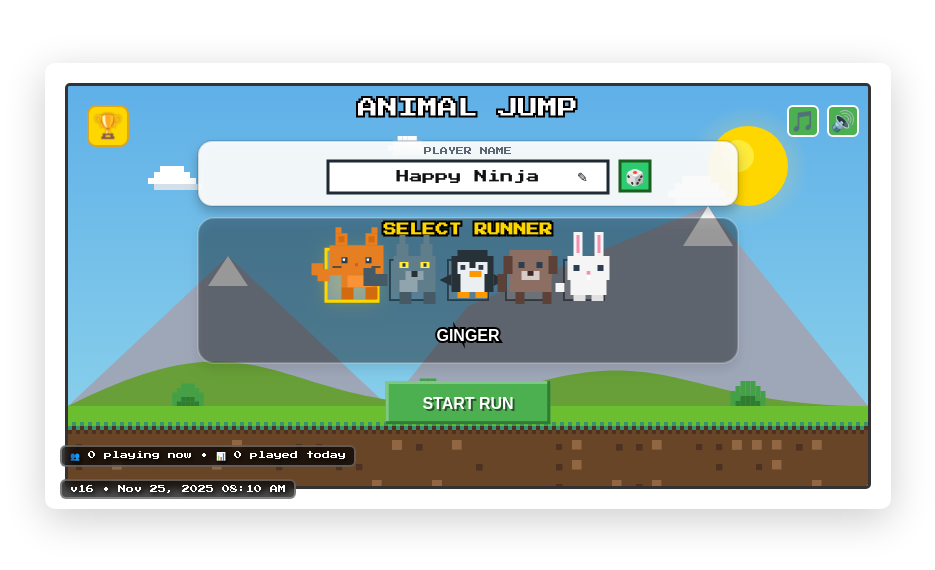
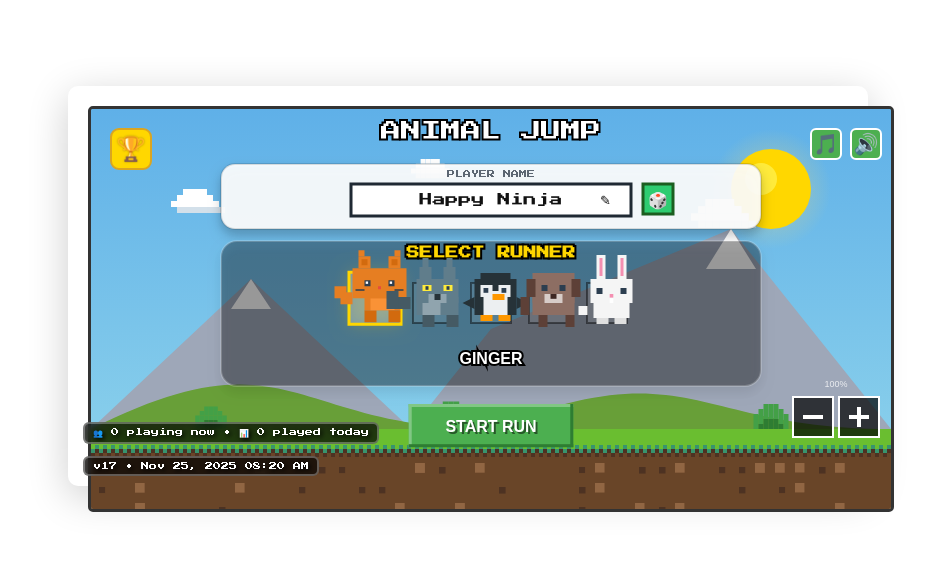
Before and after one commit to thorarinnjohannsson/runner-game, a website: page index.html in a window 1280 px wide. Shown: the part 114-684 px from the top of the page, without its empty margins (172-1107 px from the left). Drawn offline with nearby package versions, Linux system fonts and the light colour scheme; no server answers.

Commit message:
Update Google Tag Manager to gtag.js for improved tracking, add zoom controls to the UI, and enhance server logging for network access. Increment version to 17 in VERSION and version.json.

```diff
--- a/index.html
+++ b/index.html
@@ -106,13 +106,15 @@
     <link rel="icon" type="image/svg+xml" sizes="192x192" href="favicon-wolfie.svg">
     <link rel="icon" type="image/svg+xml" sizes="512x512" href="favicon-wolfie.svg">
 
-  <!-- Google Tag Manager -->
-<script>(function(w,d,s,l,i){w[l]=w[l]||[];w[l].push({'gtm.start':
-    new Date().getTime(),event:'gtm.js'});var f=d.getElementsByTagName(s)[0],
-    j=d.createElement(s),dl=l!='dataLayer'?'&l='+l:'';j.async=true;j.src=
-    'https://www.googletagmanager.com/gtm.js?id='+i+dl;f.parentNode.insertBefore(j,f);
-    })(window,document,'script','dataLayer','GTM-TZ35GHWW');</script>
-    <!-- End Google Tag Manager -->
+    <!-- Google tag (gtag.js) -->
+    <script async src="https://www.googletagmanager.com/gtag/js?id=G-C5T0TNH3H2"></script>
+    <script>
+      window.dataLayer = window.dataLayer || [];
+      function gtag(){dataLayer.push(arguments);}
+      gtag('js', new Date());
+
+      gtag('config', 'G-C5T0TNH3H2');
+    </script>
 
     <!-- Google Fonts: Press Start 2P -->
     <link rel="preconnect" href="https://fonts.googleapis.com">
@@ -121,10 +123,6 @@
     <!-- Styles loaded dynamically by loader script to prevent caching -->
 </head>
 <body>
-    <!-- Google Tag Manager (noscript) -->
-<noscript><iframe src="https://www.googletagmanager.com/ns.html?id=GTM-TZ35GHWW"
-    height="0" width="0" style="display:none;visibility:hidden"></iframe></noscript>
-    <!-- End Google Tag Manager (noscript) -->
     <div id="game-container">
         <canvas id="gameCanvas"></canvas>
         <input type="text" id="playerNameInput" placeholder="Enter your name" maxlength="12" autocomplete="off">
@@ -210,6 +208,7 @@
                 "js/difficulty.js",
                 "js/storage.js",
                 "js/audio.js",
+                "js/zoom.js",
                 "js/ui.js",
                 "js/main.js"
             ];
--- a/js/main.js
+++ b/js/main.js
@@ -29,6 +29,13 @@ function setupResponsiveCanvas() {
 
     // Update game constants based on canvas size
     updateGameDimensions();
+
+    // Apply saved zoom level
+    if (typeof applyCanvasZoom === 'function') {
+        setTimeout(() => {
+            applyCanvasZoom();
+        }, 50);
+    }
 }
 
 // Update game dimensions when canvas size changes
@@ -1515,14 +1522,8 @@ function updateVersionAndStatsVisibility() {
     const versionDiv = document.getElementById('version-info');
     const statsDiv = document.getElementById('player-stats');
 
-    // Check if mobile
-    const mobile = isMobile || (typeof window !== 'undefined' && window.innerWidth < 768);
-
-    // On mobile: show on start screen and during gameplay (positioned at top)
-    // On desktop: only show on start screen
-    const shouldShow = mobile
-        ? (gameState === GAME_STATES.START_SCREEN || gameState === 'HIGHSCORE_MODAL' || gameState === GAME_STATES.PLAYING || gameState === GAME_STATES.PAUSED)
-        : (gameState === GAME_STATES.START_SCREEN || gameState === 'HIGHSCORE_MODAL');
+    // Only show on main menu (start screen)
+    const shouldShow = gameState === GAME_STATES.START_SCREEN;
 
     if (versionDiv) {
         versionDiv.style.display = shouldShow ? 'block' : 'none';
--- a/js/ui.js
+++ b/js/ui.js
@@ -157,6 +157,11 @@ function drawStartScreen() {
 
     const pulse = 1 + Math.sin(Date.now() * 0.005) * 0.03;
     drawCardStartButton(center, buttonY, pulse, { compact: tight || compact || veryCompact });
+
+    // Draw zoom controls
+    if (typeof drawZoomControls === 'function') {
+        drawZoomControls();
+    }
 }
 
 // Draw Name Entry UI (Text mode vs Edit mode)
@@ -844,6 +849,31 @@ function handleUITouch(e) {
 
 // Process UI interaction (works for both click and touch)
 function processUIInteraction(x, y) {
+    // Check zoom buttons (available in all states)
+    if (window.zoomOutButton) {
+        const btn = window.zoomOutButton;
+        if (x >= btn.x && x <= btn.x + btn.width &&
+            y >= btn.y && y <= btn.y + btn.height) {
+            if (typeof zoomOut === 'function') {
+                zoomOut();
+            }
+            triggerHaptic(10);
+            return;
+        }
+    }
+
+    if (window.zoomInButton) {
+        const btn = window.zoomInButton;
+        if (x >= btn.x && x <= btn.x + btn.width &&
+            y >= btn.y && y <= btn.y + btn.height) {
+            if (typeof zoomIn === 'function') {
+                zoomIn();
+            }
+            triggerHaptic(10);
+            return;
+        }
+    }
+
     // Check pause button during gameplay
     if (gameState === GAME_STATES.PLAYING || (gameState === GAME_STATES.PAUSED && wasPausedByUser)) {
         if (window.pauseButton) {
@@ -1172,6 +1202,87 @@ function drawAudioControls(x, y) {
     ctx.textAlign = 'left'; // Reset alignment
 }
 
+// Draw zoom controls (zoom in/out buttons) - only on start screen
+function drawZoomControls() {
+    const mobile = isMobile || canvas.width < 600;
+    const btnSize = mobile ? 35 : 40;
+    const margin = mobile ? 10 : 12;
+    const gap = 6; // Gap between buttons
+
+    // Position in lower right corner to avoid blocking start button and other UI
+    const safeInsets = window.safeAreaInsets || { top: 0, bottom: 0, left: 0, right: 0 };
+    const rightMargin = Math.max(margin, safeInsets.right + 10);
+    const bottomMargin = Math.max(margin + 60, safeInsets.bottom + 60); // Leave space for start button
+
+    const zoomOutX = canvas.width - rightMargin - btnSize * 2 - gap;
+    const zoomInX = canvas.width - rightMargin - btnSize;
+    const y = canvas.height - bottomMargin - btnSize; // Position from bottom
+
+    // Zoom Out Button (-)
+    window.zoomOutButton = {
+        x: zoomOutX,
+        y: y,
+        width: btnSize,
+        height: btnSize
+    };
+
+    // Button background
+    ctx.fillStyle = 'rgba(0, 0, 0, 0.7)';
+    ctx.fillRect(zoomOutX, y, btnSize, btnSize);
+
+    // Button border
+    ctx.strokeStyle = '#FFFFFF';
+    ctx.lineWidth = 2;
+    ctx.strokeRect(zoomOutX, y, btnSize, btnSize);
+
+    // Minus icon
+    ctx.strokeStyle = '#FFFFFF';
+    ctx.lineWidth = 4;
+    ctx.beginPath();
+    ctx.moveTo(zoomOutX + btnSize * 0.25, y + btnSize / 2);
+    ctx.lineTo(zoomOutX + btnSize * 0.75, y + btnSize / 2);
+    ctx.stroke();
+
+    // Zoom In Button (+)
+    window.zoomInButton = {
+        x: zoomInX,
+        y: y,
+        width: btnSize,
+        height: btnSize
+    };
+
+    // Button background
+    ctx.fillStyle = 'rgba(0, 0, 0, 0.7)';
+    ctx.fillRect(zoomInX, y, btnSize, btnSize);
+
+    // Button border
+    ctx.strokeStyle = '#FFFFFF';
+    ctx.lineWidth = 2;
+    ctx.strokeRect(zoomInX, y, btnSize, btnSize);
+
+    // Plus icon
+    ctx.strokeStyle = '#FFFFFF';
+    ctx.lineWidth = 4;
+    ctx.beginPath();
+    // Horizontal line
+    ctx.moveTo(zoomInX + btnSize * 0.25, y + btnSize / 2);
+    ctx.lineTo(zoomInX + btnSize * 0.75, y + btnSize / 2);
+    // Vertical line
+    ctx.moveTo(zoomInX + btnSize / 2, y + btnSize * 0.25);
+    ctx.lineTo(zoomInX + btnSize / 2, y + btnSize * 0.75);
+    ctx.stroke();
+
+    // Show current zoom level (small text above buttons)
+    if (typeof window !== 'undefined' && typeof window.canvasScale !== 'undefined') {
+        ctx.fillStyle = 'rgba(255, 255, 255, 0.8)';
+        ctx.font = `${mobile ? 7 : 9}px Arial`;
+        ctx.textAlign = 'center';
+        const zoomPercent = Math.round(window.canvasScale * 100);
+        ctx.fillText(`${zoomPercent}%`, (zoomOutX + zoomInX + btnSize) / 2, y - (mobile ? 8 : 10));
+        ctx.textAlign = 'left';
+    }
+}
+
 // Draw fullscreen button
 function drawFullscreenButton() {
     const mobile = isMobile || canvas.width < 600;
--- /dev/null
+++ b/js/zoom.js
@@ -0,0 +1,74 @@
+// Canvas Zoom Controls
+
+// Canvas scale multiplier (1.0 = 100%, stored in localStorage)
+let canvasScale = parseFloat(localStorage.getItem('canvasScale')) || 1.0;
+const MIN_SCALE = 0.5; // 50% minimum
+const MAX_SCALE = 2.0; // 200% maximum
+const SCALE_STEP = 0.1; // 10% increments
+
+// Make canvasScale available globally for UI display
+if (typeof window !== 'undefined') {
+    window.canvasScale = canvasScale;
+}
+
+// Apply zoom to canvas
+function applyCanvasZoom() {
+    const canvas = document.getElementById('gameCanvas');
+    if (!canvas) return;
+
+    // Clamp scale to valid range
+    canvasScale = Math.max(MIN_SCALE, Math.min(MAX_SCALE, canvasScale));
+
+    // Update global reference
+    if (typeof window !== 'undefined') {
+        window.canvasScale = canvasScale;
+    }
+
+    // Save to localStorage
+    localStorage.setItem('canvasScale', canvasScale.toString());
+
+    // Apply CSS transform to scale the canvas visually
+    // Keep internal resolution the same, just scale display
+    canvas.style.transform = `scale(${canvasScale})`;
+    canvas.style.transformOrigin = 'center center';
+
+    // Update container to accommodate scaled canvas
+    const container = document.getElementById('game-container');
+    if (container) {
+        // Adjust container to fit scaled canvas
+        const baseWidth = canvas.width;
+        const baseHeight = canvas.height;
+        container.style.width = `${baseWidth * canvasScale}px`;
+        container.style.height = `${baseHeight * canvasScale}px`;
+    }
+}
+
+// Zoom in
+function zoomIn() {
+    canvasScale = Math.min(MAX_SCALE, canvasScale + SCALE_STEP);
+    applyCanvasZoom();
+    triggerHaptic(10);
+}
+
+// Zoom out
+function zoomOut() {
+    canvasScale = Math.max(MIN_SCALE, canvasScale - SCALE_STEP);
+    applyCanvasZoom();
+    triggerHaptic(10);
+}
+
+// Reset zoom to 100%
+function resetZoom() {
+    canvasScale = 1.0;
+    applyCanvasZoom();
+    triggerHaptic(10);
+}
+
+// Initialize zoom on page load
+if (typeof window !== 'undefined') {
+    window.addEventListener('load', () => {
+        setTimeout(() => {
+            applyCanvasZoom();
+        }, 100);
+    });
+}
--- a/styles.css
+++ b/styles.css
@@ -30,6 +30,7 @@ body {
     box-shadow: 0 10px 40px rgba(0, 0, 0, 0.2);
     padding: 20px;
     position: relative; /* For absolute positioning of input and version/stats */
+    transition: width 0.2s ease, height 0.2s ease; /* Smooth zoom transitions */
 }
 
 #playerNameInput {
--- a/version.json
+++ b/version.json
@@ -1,7 +1,7 @@
 {
-  "version": "16",
-  "hash": "d8b80ed",
-  "date": "2025-11-25 09:10:54 +0100",
-  "message": "Increment version to 15 in VERSION and version.json. Update hash and timestamp in version.json. Enhance fullscreen support detection and improve button positioning for better visibility across devices.",
-  "timestamp": 1764058254758
+  "version": "17",
+  "hash": "e0e5850",
+  "date": "2025-11-25 09:20:54 +0100",
+  "message": "Remove fullscreen functionality from the game, including related button and event handling. Increment version to 16 in VERSION and version.json.",
+  "timestamp": 1764058854616
 }
```
Also changed, not shown: server.js (+32 -4 lines), 1 other file.
